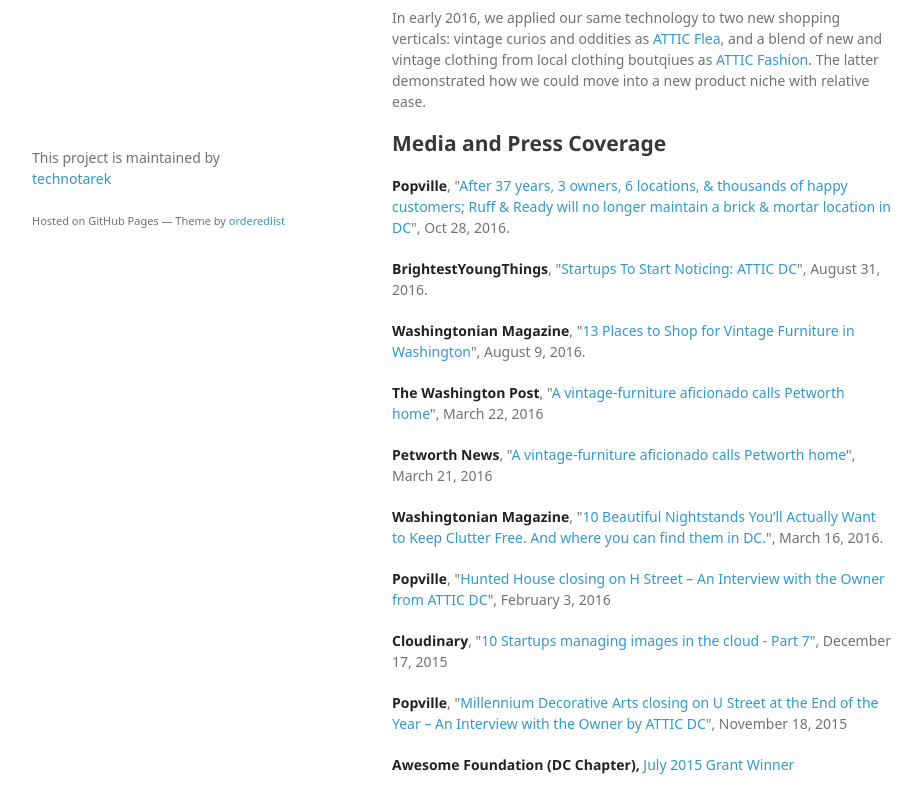
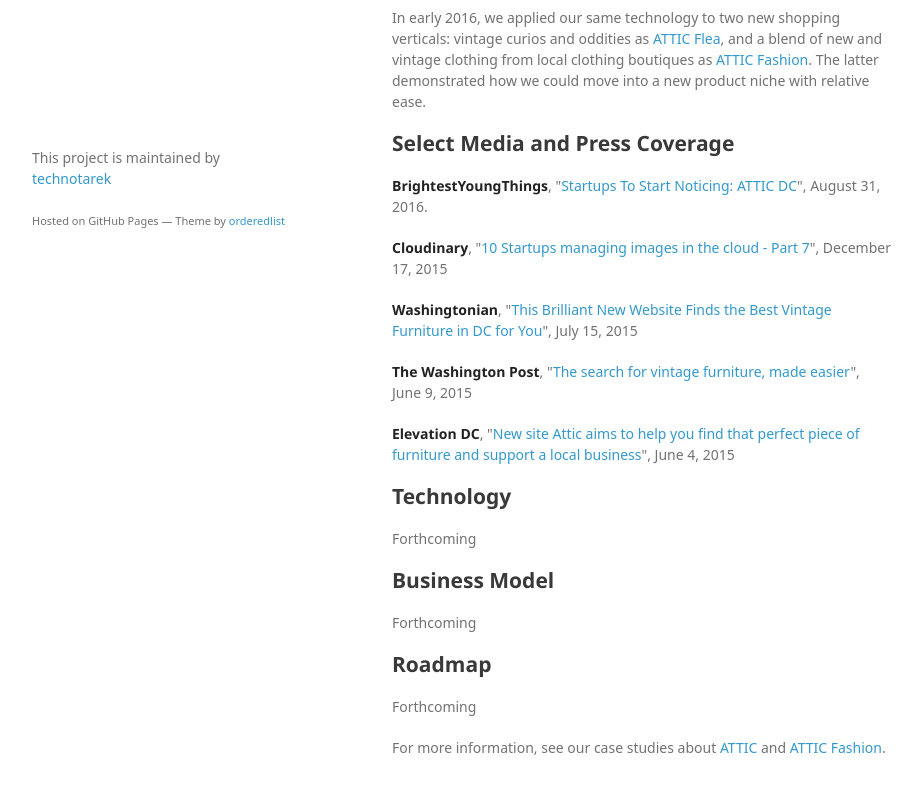
Before and after one commit to technotarek/ATTIC, a plain HTML site: page index.html in a window 1280 px wide. Shown: the part 500-1292 px from the top of the page, without its empty margins (178-1100 px from the left). Drawn offline with Linux system fonts and the light colour scheme; a web font is replaced by a local one.

Commit message:
Create master branch via GitHub

```diff
--- a/index.html
+++ b/index.html
@@ -3,7 +3,7 @@
   <head>
     <meta charset="utf-8">
     <meta http-equiv="X-UA-Compatible" content="chrome=1">
-    <title>Attic by technotarek</title>
+    <title>ATTIC by technotarek</title>
 
     <link rel="stylesheet" href="stylesheets/styles.css">
     <link rel="stylesheet" href="stylesheets/github-light.css">
@@ -15,7 +15,7 @@
   <body>
     <div class="wrapper">
       <header>
-        <h1>Attic</h1>
+        <h1>ATTIC</h1>
         <p>ATTIC is an e-commerce tool and online marketing platform that we&#39;ve applied to the promotion of local shopping from small businesses in the Washington DC and Baltimore area. </p>
 
         <p class="view"><a href="https://github.com/technotarek/ATTIC">View the Project on GitHub <small>technotarek/ATTIC</small></a></p>
@@ -38,30 +38,14 @@
 
 <p>Our technology was first developed and deployed as <a href="https://attic-dc.com/browse" title="ATTIC DC">ATTIC DC</a> to promote local vintage and used furniture stores located in Washington DC, Maryland and Virginia. The site aggregates new inventory from more than <a href="https://attic-dc.com/stores">50 small businesses</a>, including brick and mortar retailers and online dealers that sell a variety of furniture styles including <a href="https://attic-dc.com/browse#midcentury">midcentury modern</a>, <a href="https://attic-dc.com/browse#country">shabby chic, farm and country</a>, <a href="https://attic-dc.com/browse#industrial">industrial</a>, <a href="https://attic-dc.com/browse#artdeco">art deco</a>, <a href="https://attic-dc.com/browse#artdeco">hollywood regency</a> and more. The goal of the site was to make browsing and shopping from local stores and dealers easier. Prior to the release of ATTIC, obtaining similar information -- including product photographs, descriptions and prices -- required visiting more than 50 other online destinations. It was a slow and tedious process. Now thousands of users are taking advantage of ATTIC to streamline their furniture shopping experience.</p>
 
-<p>In early 2016, we applied our same technology to two new shopping verticals: vintage curios and oddities as <a href="https://flea.attic-dc.com/browse">ATTIC Flea</a>, and a blend of new and vintage clothing from local clothing boutqiues as <a href="https://fashion.attic-dc.com/browse">ATTIC Fashion</a>. The latter demonstrated how we could move into a new product niche with relative ease. </p>
+<p>In early 2016, we applied our same technology to two new shopping verticals: vintage curios and oddities as <a href="https://flea.attic-dc.com/browse">ATTIC Flea</a>, and a blend of new and vintage clothing from local clothing boutiques as <a href="https://fashion.attic-dc.com/browse">ATTIC Fashion</a>. The latter demonstrated how we could move into a new product niche with relative ease. </p>
 
 <h2>
-<a id="media-and-press-coverage" class="anchor" href="#media-and-press-coverage" aria-hidden="true"><span aria-hidden="true" class="octicon octicon-link"></span></a>Media and Press Coverage</h2>
-
-<p><strong>Popville</strong>, "<a href="http://www.popville.com/2016/10/ruff-ready-closing-dc/">After 37 years, 3 owners, 6 locations, &amp; thousands of happy customers; Ruff &amp; Ready will no longer maintain a brick &amp; mortar location in DC</a>", Oct 28, 2016. </p>
+<a id="select-media-and-press-coverage" class="anchor" href="#select-media-and-press-coverage" aria-hidden="true"><span aria-hidden="true" class="octicon octicon-link"></span></a>Select Media and Press Coverage</h2>
 
 <p><strong>BrightestYoungThings</strong>, "<a href="http://brightestyoungthings.com/articles/startups-to-start-noticing-attic-dc">Startups To Start Noticing: ATTIC DC</a>", August 31, 2016. </p>
 
-<p><strong>Washingtonian Magazine</strong>, "<a href="https://www.washingtonian.com/2016/08/09/shop-vintage-furniture-washington-dc/">13 Places to Shop for Vintage Furniture in Washington</a>", August 9, 2016. </p>
-
-<p><strong>The Washington Post</strong>, "<a href="https://www.washingtonpost.com/blogs/all-opinions-are-local/wp/2016/03/22/a-vintage-furniture-aficionado-calls-petworth-home/">A vintage-furniture aficionado calls Petworth home</a>", March 22, 2016 </p>
-
-<p><strong>Petworth News</strong>, "<a href="https://www.washingtonpost.com/blogs/all-opinions-are-local/wp/2016/03/22/a-vintage-furniture-aficionado-calls-petworth-home/">A vintage-furniture aficionado calls Petworth home</a>", March 21, 2016 </p>
-
-<p><strong>Washingtonian Magazine</strong>, "<a href="http://www.washingtonian.com/2016/03/16/10-beautiful-nightstands-and-where-to-find-them-in-dc/">10 Beautiful Nightstands You’ll Actually Want to Keep Clutter Free. And where you can find them in DC.</a>", March 16, 2016. </p>
-
-<p><strong>Popville</strong>, "<a href="http://www.popville.com/2016/02/hunted-house-closing-hstne-dc/">Hunted House closing on H Street – An Interview with the Owner from ATTIC DC</a>", February 3, 2016 </p>
-
 <p><strong>Cloudinary</strong>, "<a href="http://cloudinary.com/blog/10_startups_managing_images_in_the_cloud_part_7">10 Startups managing images in the cloud - Part 7</a>", December 17, 2015 </p>
-
-<p><strong>Popville</strong>, "<a href="http://www.popville.com/2015/11/millennium-decorative-arts-closing-on-u-street-at-the-end-of-the-year-an-interview-with-the-owner-by-attic-dc/">Millennium Decorative Arts closing on U Street at the End of the Year – An Interview with the Owner by ATTIC DC</a>", November 18, 2015 </p>
-
-<p><strong>Awesome Foundation (DC Chapter),</strong> <a href="http://www.awesomefoundation.org/en/projects/50067-attic-dc">July 2015 Grant Winner</a> </p>
 
 <p><strong>Washingtonian</strong>, "<a href="http://www.washingtonian.com/2015/07/15/this-brilliant-new-website-finds-the-best-vintage-furniture-in-dc-for-you/">This Brilliant New Website Finds the Best Vintage Furniture in DC for You</a>", July 15, 2015 </p>
 
```
Also changed, not shown: params.json (+2 -2 lines).
